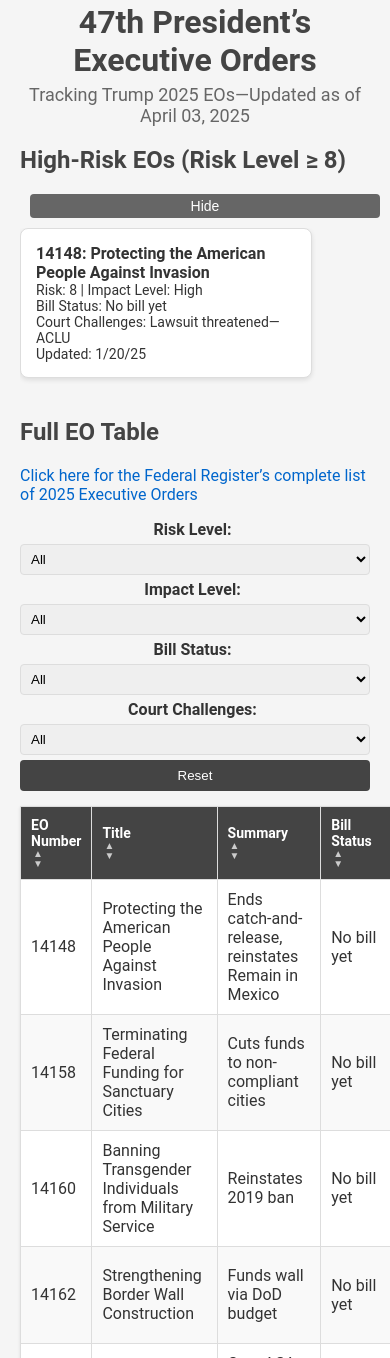
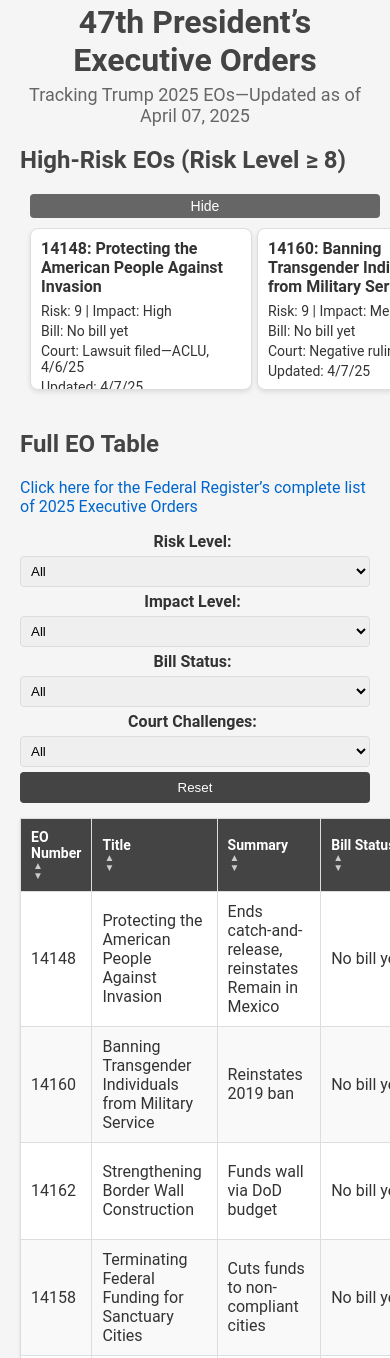
Before and after one commit to eotracker/EOTracker, a plain HTML site: page index.html in a window 390 px wide. Shown: the part 17-1375 px from the top of the page. Drawn offline with Linux system fonts and the light colour scheme.

Commit message:
Add files via upload
v2.1

```diff
--- a/data.js
+++ b/data.js
@@ -1,22 +1,26 @@
 const eos = [
-    { eo: "14147", title: "Initial Rescissions of Harmful Executive Orders", summary: "Revokes 78 Biden EOs—DEI, borders, climate", legislative: "Optional—exec power", judicial: "None", urgency: 2, impact: "High", last_updated: "1/20/25" },
-    { eo: "14148", title: "Protecting the American People Against Invasion", summary: "Ends catch-and-release, reinstates Remain in Mexico", legislative: "No bill yet", judicial: "Lawsuit threatened—ACLU", urgency: 8, impact: "High", last_updated: "1/20/25" },
-    { eo: "14149", title: "Restoring Freedom of Speech and Ending Federal Censorship", summary: "Bars feds from censoring online speech", legislative: "Optional—exec power", judicial: "None", urgency: 2, impact: "High", last_updated: "1/20/25" },
-    { eo: "14150", title: "Declaring a National Energy Emergency", summary: "Fast-tracks fossil fuel permits", legislative: "Optional—exec power", judicial: "None", urgency: 2, impact: "High", last_updated: "1/20/25" },
-    { eo: "14151", title: "Establishing the Dept of Government Efficiency", summary: "Creates DOGE to cut fed spending", legislative: "Optional—exec power", judicial: "Lawsuits filed—unions, 19 states", urgency: 6, impact: "Medium", last_updated: "4/1/25" },
-    { eo: "14152", title: "Reinstating the 1776 Commission", summary: "Revives patriotic education push", legislative: "Optional—exec power", judicial: "None", urgency: 2, impact: "Medium", last_updated: "1/20/25" },
-    { eo: "14153", title: "Protecting American Jobs Against Foreign Adversaries", summary: "Bans China from fed contracts", legislative: "Optional—exec power", judicial: "None", urgency: 2, impact: "High", last_updated: "1/20/25" },
-    { eo: "14154", title: "Ending Federal Overreach in Education", summary: "Cuts Dept of Ed rules, boosts states", legislative: "Optional—exec power", judicial: "None", urgency: 2, impact: "High", last_updated: "1/20/25" },
-    { eo: "14155", title: "Securing American Elections", summary: "Mandates voter ID for fed elections", legislative: "Intent—SAVE Act (H.R. 22)", judicial: "Lawsuit threatened—NAACP", urgency: 6, impact: "High", last_updated: "1/20/25" },
-    { eo: "14156", title: "Enhancing National Defense Through Military Modernization", summary: "Boosts military tech funding", legislative: "Optional—exec power", judicial: "None", urgency: 2, impact: "Medium", last_updated: "1/20/25" },
-    { eo: "14157", title: "Promoting American Manufacturing", summary: "Incentives for US-made goods", legislative: "Optional—exec power", judicial: "None", urgency: 2, impact: "Medium", last_updated: "1/21/25" },
-    { eo: "14158", title: "Terminating Federal Funding for Sanctuary Cities", summary: "Cuts funds to non-compliant cities", legislative: "No bill yet", judicial: "Lawsuit threatened—CA", urgency: 7, impact: "High", last_updated: "1/21/25" },
-    { eo: "14159", title: "Reforming Federal Permitting for Infrastructure", summary: "Speeds up project approvals", legislative: "Optional—exec power", judicial: "None", urgency: 2, impact: "Medium", last_updated: "1/21/25" },
-    { eo: "14160", title: "Banning Transgender Individuals from Military Service", summary: "Reinstates 2019 ban", legislative: "No bill yet", judicial: "Lawsuit filed—ACLU", urgency: 7, impact: "Medium", last_updated: "3/15/25" },
-    { eo: "14161", title: "Eliminating Critical Race Theory from Federal Training", summary: "Bans CRT in gov programs", legislative: "Optional—exec power", judicial: "None", urgency: 2, impact: "Medium", last_updated: "1/21/25" },
-    { eo: "14162", title: "Strengthening Border Wall Construction", summary: "Funds wall via DoD budget", legislative: "No bill yet", judicial: "Lawsuit filed—Tribal Nations", urgency: 7, impact: "High", last_updated: "2/10/25" },
-    { eo: "14163", title: "Expanding Tariffs on Chinese Imports", summary: "Raises tariffs to 25% on tech", legislative: "Optional—exec power", judicial: "None", urgency: 2, impact: "High", last_updated: "2/15/25" },
-    { eo: "14164", title: "Deregulating Federal Healthcare Programs", summary: "Cuts ACA rules, boosts private plans", legislative: "No bill yet", judicial: "Lawsuit threatened—AARP", urgency: 7, impact: "High", last_updated: "2/20/25" },
-    { eo: "14165", title: "Prohibiting Federal Funds for Abortion Services", summary: "Defunds Planned Parenthood", legislative: "No bill yet", judicial: "Lawsuit filed—PPFA", urgency: 7, impact: "Medium", last_updated: "3/1/25" },
-    { eo: "14166", title: "Restoring Law Enforcement Funding", summary: "Boosts ICE, police grants", legislative: "Optional—exec power", judicial: "None", urgency: 2, impact: "Medium", last_updated: "2/25/25" }
+    { eo: "14147", title: "Initial Rescissions of Harmful Executive Orders", summary: "Revokes 78 Biden EOs—DEI, borders, climate", bill_status: "Optional—exec power", bill_link: null, court_challenges: "None", court_link: null, risk_level: 5, impact_level: "High", last_updated: "1/20/25" },
+    { eo: "14148", title: "Protecting the American People Against Invasion", summary: "Ends catch-and-release, reinstates Remain in Mexico", bill_status: "No bill yet", bill_link: null, court_challenges: "Lawsuit filed—ACLU, 4/6/25", court_link: "https://x.com/search?q=ACLU%20lawsuit%20EO%2014148", risk_level: 9, impact_level: "High", last_updated: "4/7/25" },
+    { eo: "14149", title: "Restoring Freedom of Speech and Ending Federal Censorship", summary: "Bars feds from censoring online speech", bill_status: "Optional—exec power", bill_link: null, court_challenges: "None", court_link: null, risk_level: 5, impact_level: "High", last_updated: "1/20/25" },
+    { eo: "14150", title: "Declaring a National Energy Emergency", summary: "Fast-tracks fossil fuel permits", bill_status: "Optional—exec power", bill_link: null, court_challenges: "None", court_link: null, risk_level: 5, impact_level: "High", last_updated: "1/20/25" },
+    { eo: "14151", title: "Establishing the Dept of Government Efficiency", summary: "Creates DOGE to cut fed spending", bill_status: "Intent declared by Rep. Y, 4/4/25", bill_link: null, court_challenges: "Lawsuit filed—19 states", court_link: "https://x.com/search?q=unions%20lawsuit%20EO%2014151", risk_level: 6, impact_level: "Medium", last_updated: "4/4/25" },
+    { eo: "14152", title: "Reinstating the 1776 Commission", summary: "Revives patriotic education push", bill_status: "Optional—exec power", bill_link: null, court_challenges: "None", court_link: null, risk_level: 4, impact_level: "Medium", last_updated: "1/20/25" },
+    { eo: "14153", title: "Protecting American Jobs Against Foreign Adversaries", summary: "Bans China from fed contracts", bill_status: "Optional—exec power", bill_link: null, court_challenges: "None", court_link: null, risk_level: 5, impact_level: "High", last_updated: "1/20/25" },
+    { eo: "14154", title: "Ending Federal Overreach in Education", summary: "Cuts Dept of Ed rules, boosts states", bill_status: "Optional—exec power", bill_link: null, court_challenges: "None", court_link: null, risk_level: 5, impact_level: "High", last_updated: "1/20/25" },
+    { eo: "14155", title: "Securing American Elections", summary: "Mandates voter ID, paper ballots for fed elections", bill_status: "H.R. 22, Sponsored by Rep. X", bill_link: "https://www.congress.gov/bill/119th-congress/house-bill/22", court_challenges: "Lawsuit threatened—NAACP", court_link: "https://x.com/search?q=NAACP%20lawsuit%20EO%2014155", risk_level: 5, impact_level: "High", last_updated: "4/7/25" },
+    { eo: "14156", title: "Enhancing National Defense Through Military Modernization", summary: "Boosts military tech funding", bill_status: "Optional—exec power", bill_link: null, court_challenges: "None", court_link: null, risk_level: 4, impact_level: "Medium", last_updated: "1/20/25" },
+    { eo: "14157", title: "Promoting American Manufacturing", summary: "Incentives for US-made goods", bill_status: "Optional—exec power", bill_link: null, court_challenges: "None", court_link: null, risk_level: 4, impact_level: "Medium", last_updated: "1/21/25" },
+    { eo: "14158", title: "Terminating Federal Funding for Sanctuary Cities", summary: "Cuts funds to non-compliant cities", bill_status: "No bill yet", bill_link: null, court_challenges: "Lawsuit filed—CA, 4/3/25", court_link: "https://x.com/search?q=California%20lawsuit%20EO%2014158", risk_level: 8, impact_level: "High", last_updated: "4/4/25" },
+    { eo: "14159", title: "Reforming Federal Permitting for Infrastructure", summary: "Speeds up project approvals", bill_status: "Optional—exec power", bill_link: null, court_challenges: "None", court_link: null, risk_level: 4, impact_level: "Medium", last_updated: "1/21/25" },
+    { eo: "14160", title: "Banning Transgender Individuals from Military Service", summary: "Reinstates 2019 ban", bill_status: "No bill yet", bill_link: null, court_challenges: "Negative ruling, 4/5/25", court_link: "https://x.com/search?q=ACLU%20lawsuit%20EO%2014160", risk_level: 9, impact_level: "Medium", last_updated: "4/7/25" },
+    { eo: "14161", title: "Eliminating Critical Race Theory from Federal Training", summary: "Bans CRT in gov programs", bill_status: "Optional—exec power", bill_link: null, court_challenges: "None", court_link: null, risk_level: 4, impact_level: "Medium", last_updated: "1/21/25" },
+    { eo: "14162", title: "Strengthening Border Wall Construction", summary: "Funds wall via DoD budget", bill_status: "No bill yet", bill_link: null, court_challenges: "Lawsuit filed—Tribal Nations", court_link: "https://x.com/search?q=Tribal%20Nations%20lawsuit%20EO%2014162", risk_level: 9, impact_level: "High", last_updated: "2/10/25" },
+    { eo: "14163", title: "Expanding Tariffs on Chinese Imports", summary: "Raises tariffs to 25% on tech", bill_status: "Optional—exec power", bill_link: null, court_challenges: "None", court_link: null, risk_level: 5, impact_level: "High", last_updated: "2/15/25" },
+    { eo: "14164", title: "Deregulating Federal Healthcare Programs", summary: "Cuts ACA rules, boosts private plans", bill_status: "No bill yet", bill_link: null, court_challenges: "Lawsuit threatened—AARP", court_link: "https://x.com/search?q=AARP%20lawsuit%20EO%2014164", risk_level: 8, impact_level: "High", last_updated: "2/20/25" },
+    { eo: "14165", title: "Prohibiting Federal Funds for Abortion Services", summary: "Defunds Planned Parenthood", bill_status: "No bill yet", bill_link: null, court_challenges: "Lawsuit filed—PPFA", court_link: "https://x.com/search?q=Planned%20Parenthood%20lawsuit%20EO%2014165", risk_level: 8, impact_level: "Medium", last_updated: "3/1/25" },
+    { eo: "14166", title: "Restoring Law Enforcement Funding", summary: "Boosts ICE, police grants", bill_status: "Optional—exec power", bill_link: null, court_challenges: "None", court_link: null, risk_level: 4, impact_level: "Medium", last_updated: "2/25/25" },
+    { eo: "14167", title: "National School Choice Expansion", summary: "Funds private school vouchers nationwide", bill_status: "Intent declared by Rep. Z, 4/2/25", bill_link: null, court_challenges: "None", court_link: null, risk_level: 5, impact_level: "High", last_updated: "4/4/25" },
+    { eo: "14168", title: "Reforming Federal Prison System", summary: "Reduces federal prison costs via private contracts", bill_status: "No bill yet", bill_link: null, court_challenges: "None", court_link: null, risk_level: 5, impact_level: "Medium", last_updated: "4/1/25" }
 ];
+
+const eosCount = 22;
--- a/index.html
+++ b/index.html
@@ -9,7 +9,7 @@
 <body>
     <header>
         <h1>47th President’s Executive Orders</h1>
-        <p>Tracking Trump 2025 EOs—Updated as of April 03, 2025</p>
+        <p id="update-date">Tracking Trump 2025 EOs—Updated as of [Loading...]</p>
     </header>
     <section id="high-risk-eos">
         <h2>High-Risk EOs (Risk Level ≥ 8)</h2>
@@ -21,7 +21,7 @@
         <p><a href="https://www.federalregister.gov/presidential-documents/executive-orders/donald-trump/2025" target="_blank">Click here for the Federal Register’s complete list of 2025 Executive Orders</a></p>
         <div class="filters">
             <label>Risk Level:</label>
-            <select id="urgency-filter">
+            <select id="risk-filter">
                 <option value="">All</option>
                 <option value="red">Red (8-10)</option>
                 <option value="yellow">Yellow (5-7)</option>
@@ -35,14 +35,14 @@
                 <option value="Low">Low</option>
             </select>
             <label>Bill Status:</label>
-            <select id="legislative-filter">
+            <select id="bill-filter">
                 <option value="">All</option>
                 <option value="no bill yet">No Bill Yet</option>
                 <option value="sponsored">Sponsored</option>
                 <option value="optional">Optional</option>
             </select>
             <label>Court Challenges:</label>
-            <select id="judicial-filter">
+            <select id="court-filter">
                 <option value="">All</option>
                 <option value="lawsuit">Lawsuit</option>
                 <option value="none">None</option>
--- a/script.js
+++ b/script.js
@@ -1,28 +1,15 @@
 function loadFullTable() {
     const tbody = document.getElementById("eo-body");
-    const sortedEos = eos.slice().sort((a, b) => b.urgency - a.urgency);
-    const billLinks = {
-        "14155": "https://www.congress.gov/bill/119th-congress/house-bill/22"
-    };
-    const courtLinks = {
-        "14148": "https://x.com/search?q=ACLU%20lawsuit%20EO%2014148",
-        "14151": "https://x.com/search?q=unions%20lawsuit%20EO%2014151",
-        "14155": "https://x.com/search?q=NAACP%20lawsuit%20EO%2014155",
-        "14158": "https://x.com/search?q=California%20lawsuit%20EO%2014158",
-        "14160": "https://x.com/search?q=ACLU%20lawsuit%20EO%2014160",
-        "14162": "https://x.com/search?q=Tribal%20Nations%20lawsuit%20EO%2014162",
-        "14164": "https://x.com/search?q=AARP%20lawsuit%20EO%2014164",
-        "14165": "https://x.com/search?q=Planned%20Parenthood%20lawsuit%20EO%2014165"
-    };
+    const sortedEos = eos.slice().sort((a, b) => b.risk_level - a.risk_level);
     sortedEos.forEach(eo => {
-        const scaleFactors = `Pop: ${eo.impact === "High" ? ">1M" : eo.impact === "Medium" ? "100K-1M" : "<100K"}, Econ: ${eo.impact === "High" ? ">$10B" : eo.impact === "Medium" ? "$1B-$10B" : "<$1B"}, Long: ${eo.impact === "High" ? ">10 yrs" : eo.impact === "Medium" ? "2-10 yrs" : "<2 yrs"}`;
-        let billStatus = eo.legislative;
+        const impactFactors = `Pop: ${eo.impact_level === "High" ? ">1M" : eo.impact_level === "Medium" ? "100K-1M" : "<100K"}, Econ: ${eo.impact_level === "High" ? ">$10B" : eo.impact_level === "Medium" ? "$1B-$10B" : "<$1B"}, Long: ${eo.impact_level === "High" ? ">10 yrs" : eo.impact_level === "Medium" ? "2-10 yrs" : "<2 yrs"}`;
+        let billStatus = eo.bill_status;
         if (billStatus.includes("HR") || billStatus.includes("S.")) {
             const parts = billStatus.split(", ");
             billStatus = `${parts[0]}, <b>${parts[1]}</b>`;
         }
-        const billLink = billLinks[eo.eo] ? `<a href="${billLinks[eo.eo]}" target="_blank">${billStatus}</a>` : billStatus;
-        const courtLink = courtLinks[eo.eo] ? `<a href="${courtLinks[eo.eo]}" target="_blank">${eo.judicial}</a>` : eo.judicial;
+        const billLink = eo.bill_link ? `<a href="${eo.bill_link}" target="_blank">${billStatus}</a>` : billStatus;
+        const courtLink = eo.court_link ? `<a href="${eo.court_link}" target="_blank">${eo.court_challenges}</a>` : eo.court_challenges;
         const row = document.createElement("tr");
         row.innerHTML = `
             <td>${eo.eo}</td>
@@ -30,36 +17,49 @@ function loadFullTable() {
             <td>${eo.summary}</td>
             <td>${billLink}</td>
             <td>${courtLink}</td>
-            <td class="${eo.urgency >= 8 ? 'red' : ''}"
-                onmouseover="showHover('risk', '${eo.eo}', '${eo.legislative}', '${eo.judicial}', '${eo.impact}', event)"
+            <td class="${eo.risk_level >= 8 ? 'red' : ''}"
+                onmouseover="showHover('risk', '${eo.eo}', '${eo.bill_status}', '${eo.court_challenges}', '${eo.impact_level}', event)"
                 onmouseout="hideHover()"
-                onclick="showPopup('risk', '${eo.eo}', '${eo.legislative}', '${eo.judicial}', '${eo.impact}')">${eo.urgency}</td>
-            <td onmouseover="showHover('scale', '${eo.eo}', '${scaleFactors}', '', '', event)"
+                onclick="showPopup('risk', '${eo.eo}', '${eo.bill_status}', '${eo.court_challenges}', '${eo.impact_level}')">${eo.risk_level}</td>
+            <td onmouseover="showHover('impact', '${eo.eo}', '${impactFactors}', '', '', event)"
                 onmouseout="hideHover()"
-                onclick="showPopup('scale', '${eo.eo}', '${scaleFactors}')">${eo.impact}</td>
+                onclick="showPopup('impact', '${eo.eo}', '${impactFactors}')">${eo.impact_level}</td>
             <td>${eo.last_updated}</td>
         `;
         tbody.appendChild(row);
     });
 }
 
-function loadStafferTable() {
-    const container = document.getElementById("swipe-container");
-    const redEos = eos.filter(eo => eo.urgency >= 8)
-        .sort((a, b) => new Date(b.last_updated) - new Date(a.last_updated))
-        .slice(0, 10);
-    redEos.forEach(eo => {
+function populateHighRisk() {
+    const swipeContainer = document.getElementById("swipe-container");
+    swipeContainer.innerHTML = '';
+    const highRiskEOs = eos.filter(eo => eo.risk_level >= 8)
+        .sort((a, b) => new Date(b.last_updated) - new Date(a.last_updated));
+    highRiskEOs.forEach(eo => {
         const card = document.createElement("div");
         card.className = "card";
         card.innerHTML = `
-            <strong>${eo.eo}: ${eo.title}</strong><br>
-            Risk: ${eo.urgency} | Impact Level: ${eo.impact}<br>
-            Bill Status: ${eo.legislative}<br>
-            Court Challenges: ${eo.judicial}<br>
-            Updated: ${eo.last_updated}
+            <strong>${eo.eo}: ${eo.title}</strong>
+            <p>Risk: ${eo.risk_level} | Impact: ${eo.impact_level}</p>
+            <p>Bill: ${eo.bill_status}</p>
+            <p>Court: ${eo.court_challenges}</p>
+            <p>Updated: ${eo.last_updated}</p>
         `;
-        container.appendChild(card);
+        swipeContainer.appendChild(card);
     });
+}
+
+function updateHeaderDate() {
+    const latestDate = eos.reduce((latest, eo) => {
+        const eoDate = new Date(eo.last_updated);
+        return eoDate > latest ? eoDate : latest;
+    }, new Date(0));
+    const formattedDate = latestDate.toLocaleDateString('en-US', {
+        month: 'long',
+        day: '2-digit',
+        year: 'numeric'
+    });
+    document.getElementById("update-date").textContent = `Tracking Trump 2025 EOs—Updated as of ${formattedDate}`;
 }
 
 function showPopup(type, eo, val1, val2, val3) {
@@ -118,7 +118,7 @@ function toggleHighRisk() {
     const container = document.getElementById("swipe-container");
     const button = document.getElementById("toggle-high-risk");
     if (container.style.display === "none") {
-        container.style.display = "block";
+        container.style.display = "flex";
         button.textContent = "Hide";
     } else {
         container.style.display = "none";
@@ -156,49 +156,50 @@ function sortTable(col) {
 }
 
 function applyFilters() {
-    const urgencyFilter = document.getElementById("urgency-filter").value;
+    const riskFilter = document.getElementById("risk-filter").value;
     const impactFilter = document.getElementById("impact-filter").value;
-    const legislativeFilter = document.getElementById("legislative-filter").value;
-    const judicialFilter = document.getElementById("judicial-filter").value;
+    const billFilter = document.getElementById("bill-filter").value;
+    const courtFilter = document.getElementById("court-filter").value;
 
     const rows = document.querySelectorAll("#eo-table tbody tr");
     rows.forEach(row => {
-        const urgency = parseInt(row.cells[5].textContent);
-        const impact = row.cells[6].textContent;
-        const legislative = row.cells[3].textContent.toLowerCase();
-        const judicial = row.cells[4].textContent.toLowerCase();
+        const riskLevel = parseInt(row.cells[5].textContent);
+        const impactLevel = row.cells[6].textContent;
+        const billStatus = row.cells[3].textContent.toLowerCase();
+        const courtChallenges = row.cells[4].textContent.toLowerCase();
 
         let show = true;
-        if (urgencyFilter === "red" && urgency < 8) show = false;
-        if (urgencyFilter === "yellow" && (urgency < 5 || urgency > 7)) show = false;
-        if (urgencyFilter === "green" && urgency > 4) show = false;
-        if (impactFilter && impact !== impactFilter) show = false;
-        if (legislativeFilter === "no bill yet" && legislative !== "no bill yet") show = false;
-        if (legislativeFilter === "sponsored" && !legislative.includes("hr") && !legislative.includes("s.")) show = false;
-        if (legislativeFilter === "optional" && legislative !== "optional—exec power") show = false;
-        if (judicialFilter === "lawsuit" && !judicial.includes("lawsuit") && !judicial.includes("suit")) show = false;
-        if (judicialFilter === "none" && (judicial.includes("lawsuit") || judicial.includes("suit"))) show = false;
+        if (riskFilter === "red" && riskLevel < 8) show = false;
+        if (riskFilter === "yellow" && (riskLevel < 5 || riskLevel > 7)) show = false;
+        if (riskFilter === "green" && riskLevel > 4) show = false;
+        if (impactFilter && impactLevel !== impactFilter) show = false;
+        if (billFilter === "no bill yet" && billStatus !== "no bill yet") show = false;
+        if (billFilter === "sponsored" && !billStatus.includes("hr") && !billStatus.includes("s.")) show = false;
+        if (billFilter === "optional" && billStatus !== "optional—exec power") show = false;
+        if (courtFilter === "lawsuit" && !courtChallenges.includes("lawsuit") && !courtChallenges.includes("suit")) show = false;
+        if (courtFilter === "none" && (courtChallenges.includes("lawsuit") || courtChallenges.includes("suit"))) show = false;
 
         row.style.display = show ? "" : "none";
     });
 }
 
 function resetFilters() {
-    document.getElementById("urgency-filter").value = "";
+    document.getElementById("risk-filter").value = "";
     document.getElementById("impact-filter").value = "";
-    document.getElementById("legislative-filter").value = "";
-    document.getElementById("judicial-filter").value = "";
+    document.getElementById("bill-filter").value = "";
+    document.getElementById("court-filter").value = "";
     applyFilters();
 }
 
 document.addEventListener("DOMContentLoaded", () => {
     loadFullTable();
-    loadStafferTable();
+    populateHighRisk();
     applyFilters();
+    updateHeaderDate();
 });
 
-document.getElementById("urgency-filter").addEventListener("change", applyFilters);
+document.getElementById("risk-filter").addEventListener("change", applyFilters);
 document.getElementById("impact-filter").addEventListener("change", applyFilters);
-document.getElementById("legislative-filter").addEventListener("change", applyFilters);
-document.getElementById("judicial-filter").addEventListener("change", applyFilters);
+document.getElementById("bill-filter").addEventListener("change", applyFilters);
+document.getElementById("court-filter").addEventListener("change", applyFilters);
 document.getElementById("reset-filters").addEventListener("click", resetFilters);
--- a/styles.css
+++ b/styles.css
@@ -47,25 +47,55 @@ tbody tr:hover { background: #eee; cursor: pointer; }
 }
 th:hover .sort-arrow { color: #fff; }
 
-/* Staffer Swipe */
+/* High-Risk EOs Swipe */
 #swipe-container {
+    display: flex;
+    flex-wrap: nowrap;
     overflow-x: auto;
+    overflow-y: hidden;
+    width: 1080px;
+    max-width: 1080px;
     margin-top: 10px;
-    padding-bottom: 10px;
+    padding: 0 10px 10px 10px;
+    gap: 5px;
+    scrollbar-width: thin;
+    -ms-overflow-style: auto;
+}
+#swipe-container::-webkit-scrollbar {
+    height: 8px;
+}
+#swipe-container::-webkit-scrollbar-thumb {
+    background: #666;
+    border-radius: 4px;
+}
+#swipe-container::-webkit-scrollbar-track {
+    background: #ddd;
 }
 .card {
-    display: inline-block;
-    width: 260px;
+    display: inline-flex;
+    flex-direction: column;
+    flex: 0 0 260px;
+    min-width: 0;
+    height: 160px;
     border: 1px solid #ddd;
-    padding: 15px;
-    margin-right: 10px;
+    padding: 10px;
+    margin-right: 0;
     background: #fff;
     border-radius: 8px;
     box-shadow: 0 2px 5px rgba(0,0,0,0.1);
     font-size: 14px;
     white-space: normal;
+    overflow: hidden;
+    text-overflow: ellipsis;
 }
-.card strong { font-size: 16px; font-weight: 700; }
+.card strong {
+    font-size: 16px;
+    font-weight: 700;
+    margin-bottom: 5px;
+}
+.card p {
+    margin: 2px 0;
+}
 
 /* Toggle Button */
 #toggle-high-risk {
@@ -82,9 +112,9 @@ th:hover .sort-arrow { color: #fff; }
 
 /* Footer */
 footer { font-size: 14px; color: #666; margin-top: 40px; padding-top: 20px; border-top: 1px solid #ddd; }
-footer p { margin: 10px 0; } /* Updated from 5px */
+footer p { margin: 10px 0; }
 footer em { font-style: italic; }
-footer .red { background: none; color: red; } /* Override for footer text */
+footer .red { background: none; color: red; }
 
 /* Popup */
 #popup {
@@ -124,10 +154,17 @@ footer .red { background: none; color: red; } /* Override for footer text */
 /* Mobile */
 @media (max-width: 600px) {
     #full-table { display: block; }
-    #staffer-table { display: block; }
     .filters { text-align: center; }
     select, button { display: block; width: 100%; margin: 5px 0; }
     table { font-size: 14px; }
+    #swipe-container {
+        width: 620px;
+        max-width: 620px;
+    }
+    .card {
+        flex: 0 0 200px;
+        height: 140px;
+    }
 }
 
 footer p:not(:first-child) {
```
Also changed, not shown: audit_log.json (added, +12 -0 lines).
